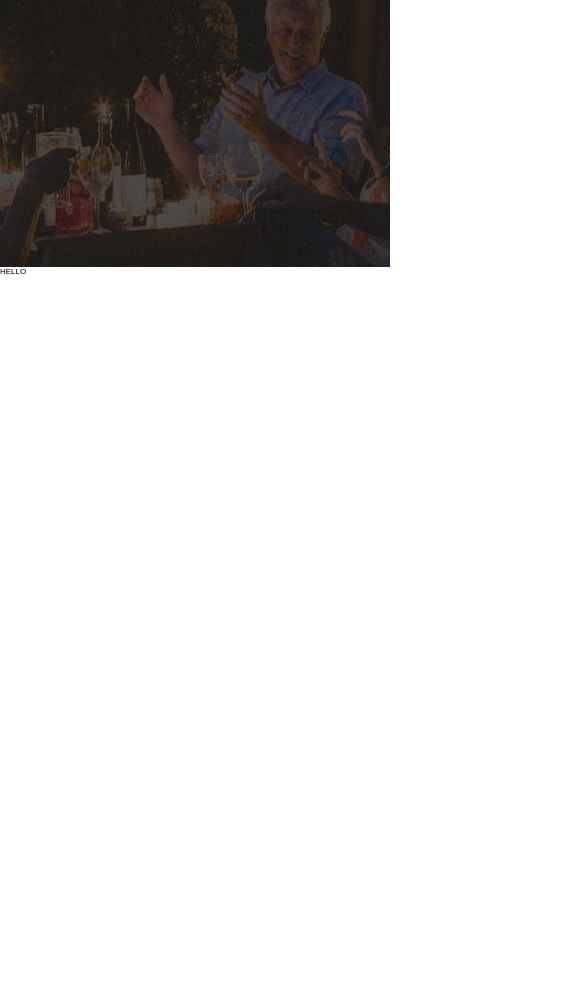
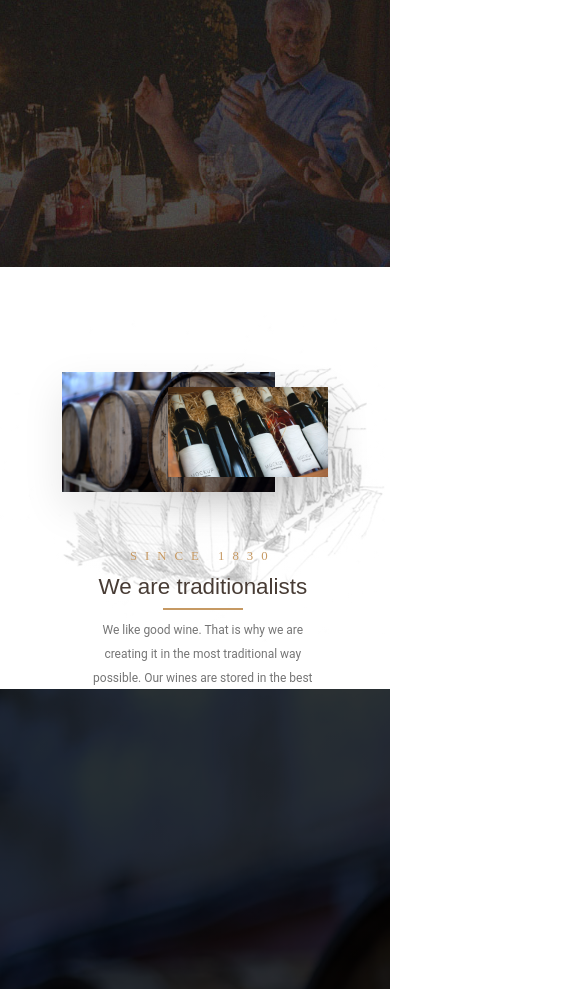
Before and after one commit to AndreasDeveloper/Winery-Website, a website built with webpack: page resources/index.html in a window 390 px wide. Shown: the part 535-1524 px from the top of the page, 585 px wide, since content can reach past the window. Built offline with nearby package versions, Linux system fonts and the light colour scheme; a web font is replaced by a local one.

Commit message:
Finished intro section. Made it responsive. | Update #3 |

```diff
--- a/resources/index.html
+++ b/resources/index.html
@@ -11,11 +11,15 @@
     <!-- NAVIGATION | START -->
     <div class="navigation">
         <nav class="nav-bar">
-            <span  class="logo nav-bar__logo navigation">LOGO HERE</span>
             <ul class="nav-menu">
                 <li class="stisli nav-list"><a class="nav-list__anchor" href="#">HOME</a></li>
-                <li class="stisli nav-list"><a class="nav-list__anchor" href="#">SERVICES</a></li>
-                <li class="stisli nav-list"><a class="nav-list__anchor" href="#">WORK</a></li>
+                <li class="stisli nav-list"><a class="nav-list__anchor" href="#">ABOUT</a></li>
+                <li class="slogo nav-bar__logo navigation nav-list">
+                    <div class="logo-wrap">
+                        LOGO
+                    </div>
+                </li>
+                <li class="stisli nav-list"><a class="nav-list__anchor" href="#">WINES</a></li>
                 <li class="stisli nav-list"><a class="nav-list__anchor" href="#">CONTACT</a></li>
             </ul>
             <div class="menuSix">
@@ -34,8 +38,30 @@
     </header>
     <!-- HEADER | END -->
 
-    <div class="an">
-        HELLO
-    </div>
+    <main>
+    <!-- SECTION INTRO | START -->
+    <section class="section-intro">
+        <div class="left-side">
+            <img src="./img/winery-1.jpeg" alt="Wine Barrel" class="left-side__img-1">
+            <img src="./img/wine-2.jpeg" alt="Wine Bottles" class="left-side__img-2">
+        </div>
+        <div class="right-side">
+            <h3 class="right-side__text-1">Since 1830</h3>
+            <h2 class="right-side__heading">We are traditionalists</h2>
+            <p class="right-side__text-2">
+                We like good wine. That is why we are creating it in the most traditional way possible. Our wines are stored in the best wineries and as they age they get the
+                better quality. You are able to try out some of our special wines, to see it for yourself that we are creating and selling quality and quality only.
+            </p>
+        </div>
+    </section>
+    <!-- SECTION INTRO | END -->
+
+    <!-- SECTION ABOUT WINES | START -->
+    <section class="section-aboutw">
+
+    </section>
+    <!-- SECTION ABOUT WINES | END -->
+    </main>
+
 </body>
 </html>
--- a/resources/sass/abstracts/_mixins.scss
+++ b/resources/sass/abstracts/_mixins.scss
@@ -50,7 +50,7 @@
         content: "";
         width: 10rem;
         margin: 0 auto;
-        margin-top: 2.4rem;
+        margin-top: 1rem;
 
         // * --- MEDIA QUERIES --- * \\
         @media only screen and (max-width: $bp-vsmall-5) {
--- a/resources/sass/abstracts/_variables.scss
+++ b/resources/sass/abstracts/_variables.scss
@@ -25,3 +25,5 @@ $color-gray-dark-8: #242424;
 
 // -- Navigation Color -- \\
 $color-nav: #1b1915;
+// - Special Text Color - \\
+$color-font: #483c35;
--- a/resources/sass/components/_navigation.scss
+++ b/resources/sass/components/_navigation.scss
@@ -4,6 +4,8 @@
 
 // States for Navigation
 .navigation {
+    position: relative;
+    z-index: 20;
 	-o-transition-duration: 0.3s;
 	-moz-transition-duration: 0.3s;
 	-webkit-transition-duration: 0.3s;
@@ -18,10 +20,7 @@
 	background: transparent;
     z-index: 5;
 }
-
-.menuSix > * {
-    display: none;
-}
+.menuSix > * { display: none; }
 
 // Main navigation wrapper
 .nav-bar {
@@ -29,13 +28,10 @@
     justify-content: center;
     height: 5rem;
     margin: 0 auto;
-
     // Logo
     &__logo {
         display: flex;
         align-items: center;
-        height: 5rem;
-        width: 20rem;
         position: relative;
         color: $color-white; // Temp
         cursor: pointer;
@@ -45,9 +41,10 @@
 // Navigation ul / Menu
 .nav-menu {
     list-style: none;
-    float: right;
     display: flex;
     align-items: center;
+    margin: 4% 0;
+    width: 30%;
 }
 // Navigation li
 .nav-list {
@@ -57,21 +54,26 @@
     padding: 0 5%;
     // Anchor tags
     &__anchor {
-        color: $color-white;
+        color: #d3cec3;
         text-decoration: none;
+        letter-spacing: .5rem;
         cursor: pointer;
     }
 }
 
 // - STICKY NAVIGATION - //
 .sticky, .sticky nav {
+    z-index: 20;
     height: 5rem;
     background: $color-nav;
     transition: all .2s;
 }
 .sticky nav .logo {
-	width: 10rem;
     cursor: pointer;
+    margin: 0;
+}
+.sticky .nav-menu {
+    margin: 0;
 }
 .sticky nav ul li {
     font-size: 1.3rem;
@@ -86,21 +88,23 @@
 }
 @media screen and (max-width: $bp-small) {
 	.navigation {
-        height: 6rem;
+        height: 7.5rem;
         background-color: $color-nav;
     }
-	.navigation .nav-bar {
+	.navigation .nav-bar__logo {
         height: 5rem;
-	}
-	.navigation .nav-bar .logo {
-		height: 2.4rem;
-        width: 10rem;
-        margin-right: 35%;
+        display: flex;
+        justify-content: center;
 		cursor: pointer;
 	}
 	.navigation .nav-bar .nav-menu {
         display: none;
     }
+    .nav-menu {
+        display: flex;
+        flex-direction: column;
+    }
+    .nav-list { margin-left: 3%; padding: 4% 0; }
 	.navigation .nav-bar .show {
         display: flex;
         justify-content: center;
@@ -110,9 +114,9 @@
         transition-duration: 0.3s;
 		width: 100%;
 		background: $color-nav;
-		height: 6rem;
+		height: 35rem;
 		position: fixed;
-		top: 6rem;
+		top: 5.5rem;
         left: 0;
 	}
 	.navigation .nav-bar .show .nav-list a {
@@ -127,6 +131,9 @@
         font-weight: 400;
         color: $color-white;
 		cursor: pointer;
+    }
+    .nav-menu {
+        width: 0%;
     }
 }
 
--- /dev/null
+++ b/resources/sass/components/_story.scss
@@ -0,0 +1,106 @@
+/* -------------------------- */
+/*        - INTRO -
+/* -------------------------- */
+
+// Main section wrapper
+.section-intro {
+    width: 100%;
+    min-height: 50vh;
+    position: relative;
+    background-image: linear-gradient(rgba($color-white, .50), rgba($color-white, .80)) ,url(../img/bk-1.png);
+    background-size: contain;
+    background-repeat: no-repeat;
+    background-position: center;
+}
+
+// Left side wrapper
+.left-side {
+    position: absolute;
+    top: 10%;
+    right: 5%;
+    display: grid;
+    grid-template-rows: repeat(6, 1fr);
+    grid-template-columns: repeat(12, 1fr);
+    align-items: center;
+    // * --- MEDIA QUERIES --- * \\
+    @media only screen and (max-width: $bp-largest) {
+        top: 30%;
+        right: -10%;
+        margin-left: 5rem;
+    }
+    @media only screen and (max-width: $bp-medium) {
+        top: 40%;
+        right: -10%;
+        margin-left: 15rem;
+    }
+    @media only screen and (max-width: $bp-small) {
+        top: 25%;
+        right: -80%;
+        left: -15%;
+    }
+    // Images
+    &__img-1 {
+        position: relative;
+        width: 100%;
+        grid-row: 2 / 6;
+        grid-column: 2 / 6;
+        box-shadow: 0 2rem 5rem rgba($color-black, .1);
+        z-index: 5;
+        // * --- MEDIA QUERIES --- * \\
+        @media only screen and (max-width: $bp-medium) { grid-column: 1 / 5; grid-row: 1 / -1; }
+    }
+    &__img-2 {
+        position: relative;
+        width: 115%;
+        grid-row: 2 / 6;
+        grid-column: 3 / 6;
+        box-shadow: 0 2rem 5rem rgba($color-black, .2);
+        z-index: 5;
+        // * --- MEDIA QUERIES --- * \\
+        @media only screen and (max-width: $bp-medium) { grid-row: 1 / -1; width: 100%; }
+    }
+}
+
+// Right side wrapper
+.right-side {
+    width: 50%;
+    position: absolute;
+    display: flex;
+    flex-direction: column;
+    align-items: center;
+    left: 50%;
+    top: 30%;
+    // * --- MEDIA QUERIES --- *  \\
+    @media only screen and (max-width: $bp-small) {
+        margin-top: 40%;
+        left: 2%;
+        width: 100%;
+    }
+    // Text 1
+    &__text-1 {
+        font-family: 'bebasneue', 'Halvetica';
+        font-weight: 400;
+        font-style: normal;
+        font-size: 1.6rem;
+        letter-spacing: 1rem;
+        text-transform: uppercase;
+        color: $color-primary;
+        padding-bottom: 1.2rem;
+    }
+    // Heading
+    &__heading {
+        color: $color-font;
+        font-size: 2.8rem;
+        font-weight: 400;
+        padding-bottom: 1rem;
+        @include underline;
+    }
+    // Text 2
+    &__text-2 {
+        color: $color-gray-dark-6;
+        font-size: 1.5rem;
+        text-align: center;
+        line-height: 3rem;
+        width: 60%;
+    }
+}
--- /dev/null
+++ b/resources/sass/layout/_about-wines.scss
@@ -0,0 +1,10 @@
+/* -------------------------- */
+/*       - ABOUT WINES -
+/* -------------------------- */
+
+// Main about wines section wrapper
+.section-aboutw {
+    position: relative;
+    min-height: 95vh;
+    background-image: linear-gradient(rgba($color-black, .80), rgba($color-black, .80)), url(../img/winery-1.jpeg);
+}
--- a/resources/sass/layout/_header.scss
+++ b/resources/sass/layout/_header.scss
@@ -20,7 +20,3 @@
         text-align: center;
     }
 }
-
-.an {
-    height: 200vh;
-}
--- a/resources/sass/main.scss
+++ b/resources/sass/main.scss
@@ -10,5 +10,7 @@
 @import './base/typography';
 // - COMPONENTS - \\
 @import './components/navigation';
+@import './components/story';
 // - LAYOUT - \\
+@import './layout/about-wines';
 @import './layout/header';
```
Also changed, not shown: dist/css/main.css, dist/img/bk-1.png (added), dist/img/wine-2.jpeg (added), dist/img/winery-1.jpeg (added), dist/img/winery-2.jpeg (added), dist/index.html, dist/js/bundle.js, resources/img/bk-1.png (added), resources/img/wine-2.jpeg (added). Lines whose indentation alone changed are shown as unchanged.
